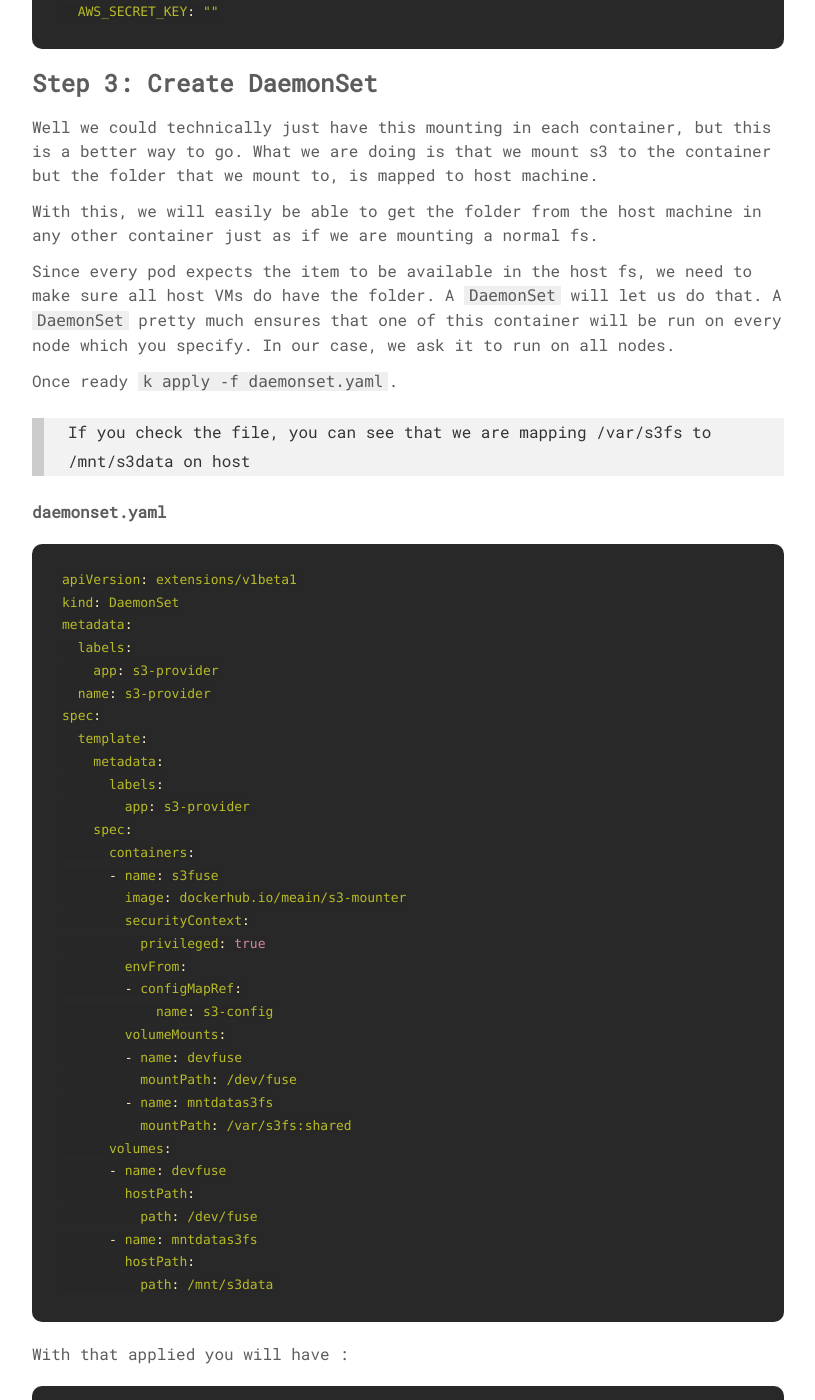
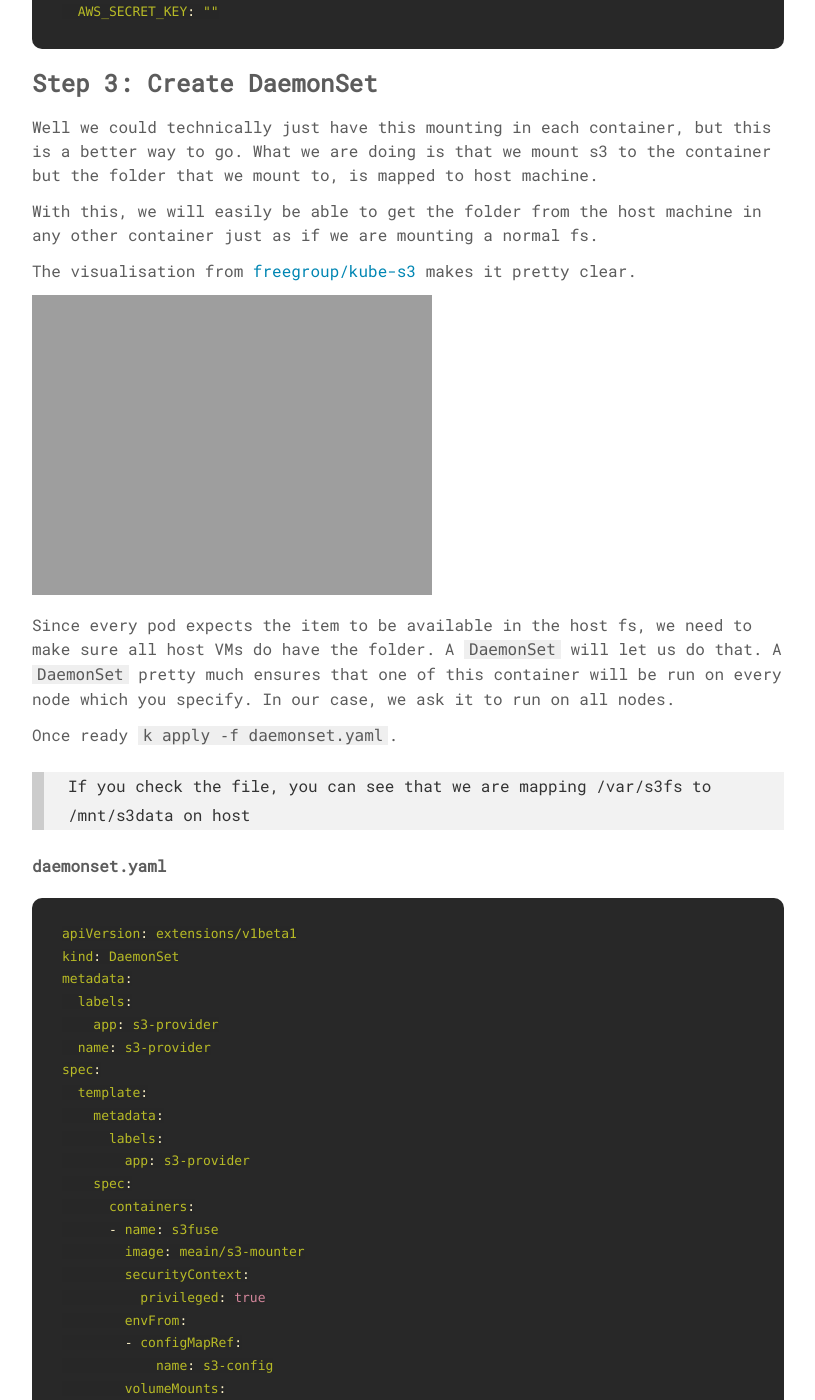
Before and after one commit to meain/blog, a Jekyll site: the page built from _posts/2020-04-12-mounting-s3-bucket-kube.md, in a window 1280 px wide and 1400 px high, scrolled down 2026 px. Shown: the whole window, without its empty margins (232-1047 px from the left). Built offline with Jekyll 4.4.1, drawn with Linux system fonts in a browser that asks for light colours; some of the changed text lies outside the part shown.

Commit message:
post:s3:link fix + image

````diff
--- a/_posts/2020-04-12-mounting-s3-bucket-kube.md
+++ b/_posts/2020-04-12-mounting-s3-bucket-kube.md
@@ -31,7 +31,7 @@
 [s3fs-fuse/s3fs-fuse](https://github.com/s3fs-fuse/s3fs-fuse) on to it.
 
 Just build the following container and push it to your container.
-I have published this image on my Dockerhub. You can use [that](https://dockerhub.io/meain/s3-mounter) if you want.
+I have published this image on my Dockerhub. You can use [that](https://hub.docker.com/r/meain/s3-mounter) if you want.
 
 
 ```docker
@@ -94,6 +94,11 @@
 With this, we will easily be able to get the folder from the host machine in any other container just as if we are
 mounting a normal fs.
 
+The visualisation from [freegroup/kube-s3](https://github.com/freegroup/kube-s3) makes it pretty clear.
+
+![screenshot]({{site.url}}{{site.baseurl}}/assets/images/s3-mount.png)
+
+
 Since every pod expects the item to be available in the host fs, we need to make sure all host VMs do have the folder. A
 `DaemonSet` will let us do that. A `DaemonSet` pretty much ensures that one of this container will be run on every node
 which you specify. In our case, we ask it to run on all nodes.
@@ -119,7 +124,7 @@
     spec:
       containers:
       - name: s3fuse
-        image: dockerhub.io/meain/s3-mounter
+        image: meain/s3-mounter
         securityContext:
           privileged: true
         envFrom:
@@ -185,3 +190,13 @@
 
 *Change `mountPath` to change where it gets mounted to. Change `hostPath.path` to a subdir if you only want to expose on
 specific folder*
+
+## Extra resources
+
+- [freegroup/kube-s3](https://github.com/freegroup/kube-s3)
+
+- [s3fs-fuse/s3fs-fuse](https://github.com/s3fs-fuse/s3fs-fuse)
+
+- [skypeter1/docker-s3-bucket](https://github.com/skypeter1/docker-s3-bucket)
+
+- [Kubernetes-shared-storage-with-S3-backend](https://icicimov.github.io/blog/virtualization/Kubernetes-shared-storage-with-S3-backend/)
````
